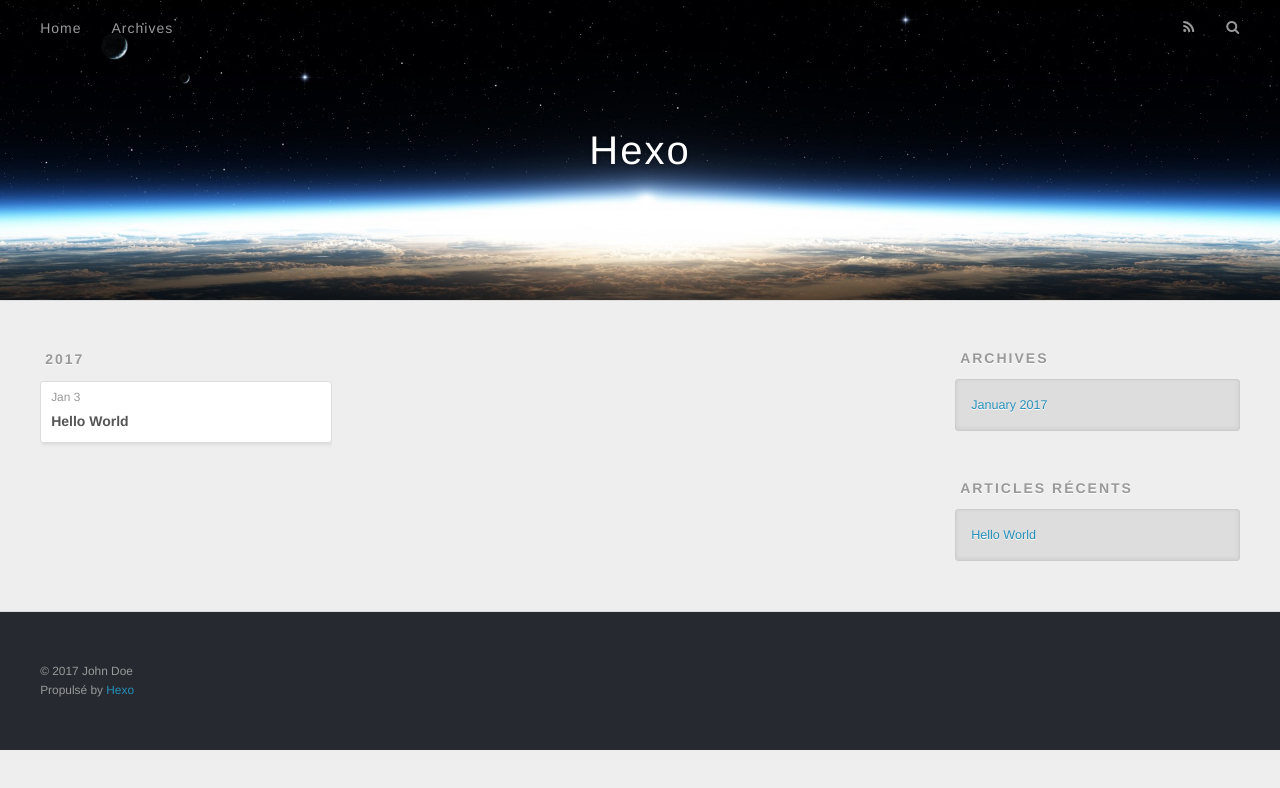
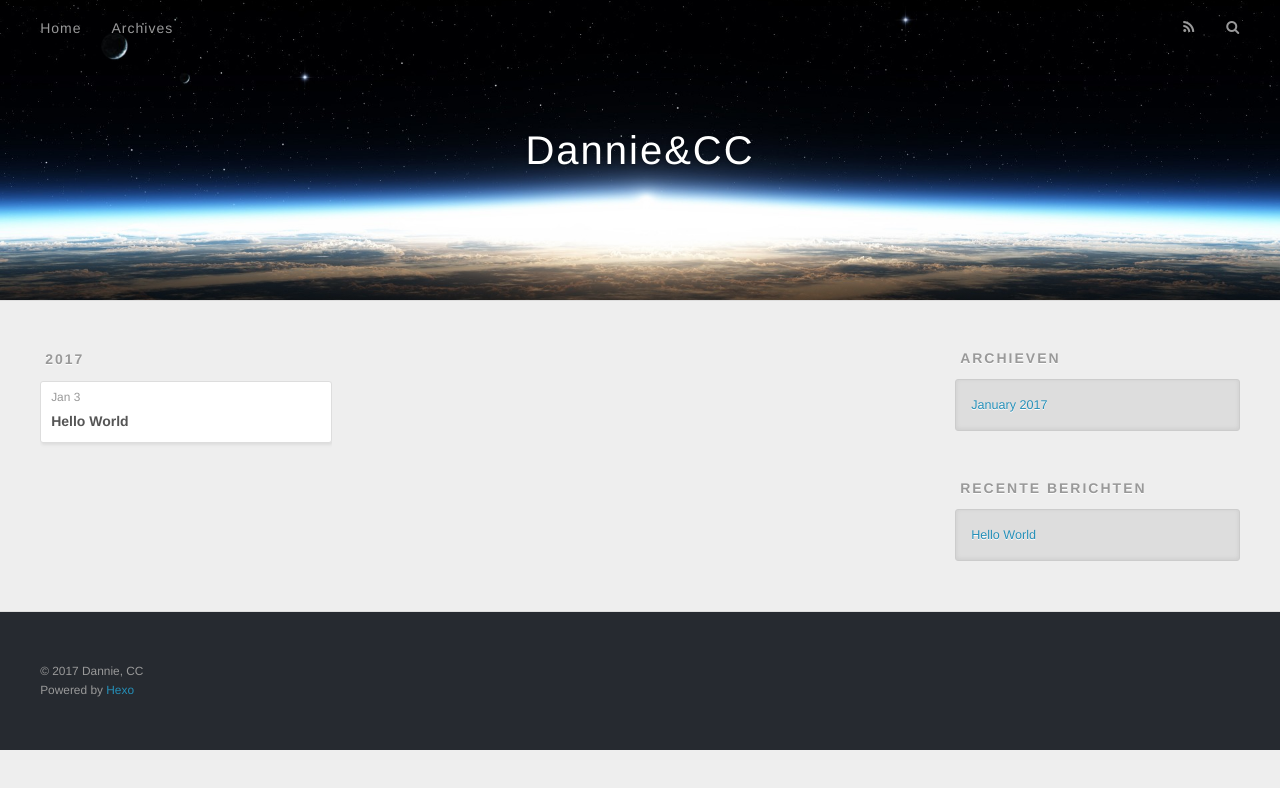
Before and after one commit to dannie007zxl/dannie007zxl.github.io, a plain HTML site: page archives/2017/01/index.html in a window 1280 px wide. Drawn offline with nearby package versions, Linux system fonts and the light colour scheme.

Commit message:
Site updated: 2017-01-03 19:42:35

```diff
--- a/archives/2017/01/index.html
+++ b/archives/2017/01/index.html
@@ -3,16 +3,16 @@
 <head>
   <meta charset="utf-8">
 
-  <title>Archives: 2017/1 | Hexo</title>
+  <title>Archieven: 2017/1 | Dannie&amp;CC</title>
   <meta name="viewport" content="width=device-width, initial-scale=1, maximum-scale=1">
   <meta property="og:type" content="website">
-<meta property="og:title" content="Hexo">
+<meta property="og:title" content="Dannie&CC">
 <meta property="og:url" content="http://yoursite.com/archives/2017/01/index.html">
-<meta property="og:site_name" content="Hexo">
+<meta property="og:site_name" content="Dannie&CC">
 <meta name="twitter:card" content="summary">
-<meta name="twitter:title" content="Hexo">
+<meta name="twitter:title" content="Dannie&CC">
 
-    <link rel="alternate" href="/atom.xml" title="Hexo" type="application/atom+xml">
+    <link rel="alternate" href="/atom.xml" title="Dannie&amp;CC" type="application/atom+xml">
 
 
     <link rel="icon" href="/favicon.png">
@@ -33,7 +33,7 @@
   <div id="header-outer" class="outer">
     <div id="header-title" class="inner">
       <h1 id="logo-wrap">
-        <a href="/" id="logo">Hexo</a>
+        <a href="/" id="logo">Dannie&amp;CC</a>
       </h1>
 
     </div>
@@ -48,9 +48,9 @@
       </nav>
       <nav id="sub-nav">
 
-          <a id="nav-rss-link" class="nav-icon" href="/atom.xml" title="Flux RSS"></a>
+          <a id="nav-rss-link" class="nav-icon" href="/atom.xml" title="RSS Feed"></a>
 
-        <a id="nav-search-btn" class="nav-icon" title="Rechercher"></a>
+        <a id="nav-search-btn" class="nav-icon" title="Zoeken"></a>
       </nav>
       <div id="search-form-wrap">
         <form action="//google.com/search" method="get" accept-charset="UTF-8" class="search-form"><input type="search" name="q" results="0" class="search-form-input" placeholder="Search"><button type="submit" class="search-form-submit">&#xF002;</button><input type="hidden" name="sitesearch" value="http://yoursite.com"></form>
@@ -107,7 +107,7 @@
 
 
   <div class="widget-wrap">
-    <h3 class="widget-title">Archives</h3>
+    <h3 class="widget-title">Archieven</h3>
     <div class="widget">
       <ul class="archive-list"><li class="archive-list-item"><a class="archive-list-link" href="/archives/2017/01/">January 2017</a></li></ul>
     </div>
@@ -117,7 +117,7 @@
 
 
   <div class="widget-wrap">
-    <h3 class="widget-title">Articles récents</h3>
+    <h3 class="widget-title">Recente berichten</h3>
     <div class="widget">
       <ul>
 
@@ -137,8 +137,8 @@
 
   <div class="outer">
     <div id="footer-info" class="inner">
-      &copy; 2017 John Doe<br>
-      Propulsé by <a href="http://hexo.io/" target="_blank">Hexo</a>
+      &copy; 2017 Dannie, CC<br>
+      Powered by <a href="http://hexo.io/" target="_blank">Hexo</a>
     </div>
   </div>
 </footer>
```
Also changed, not shown: 2017/01/03/hello-world/index.html (+11 -11 lines), archives/2017/index.html (+12 -12 lines), archives/index.html (+12 -12 lines), index.html (+13 -13 lines).
